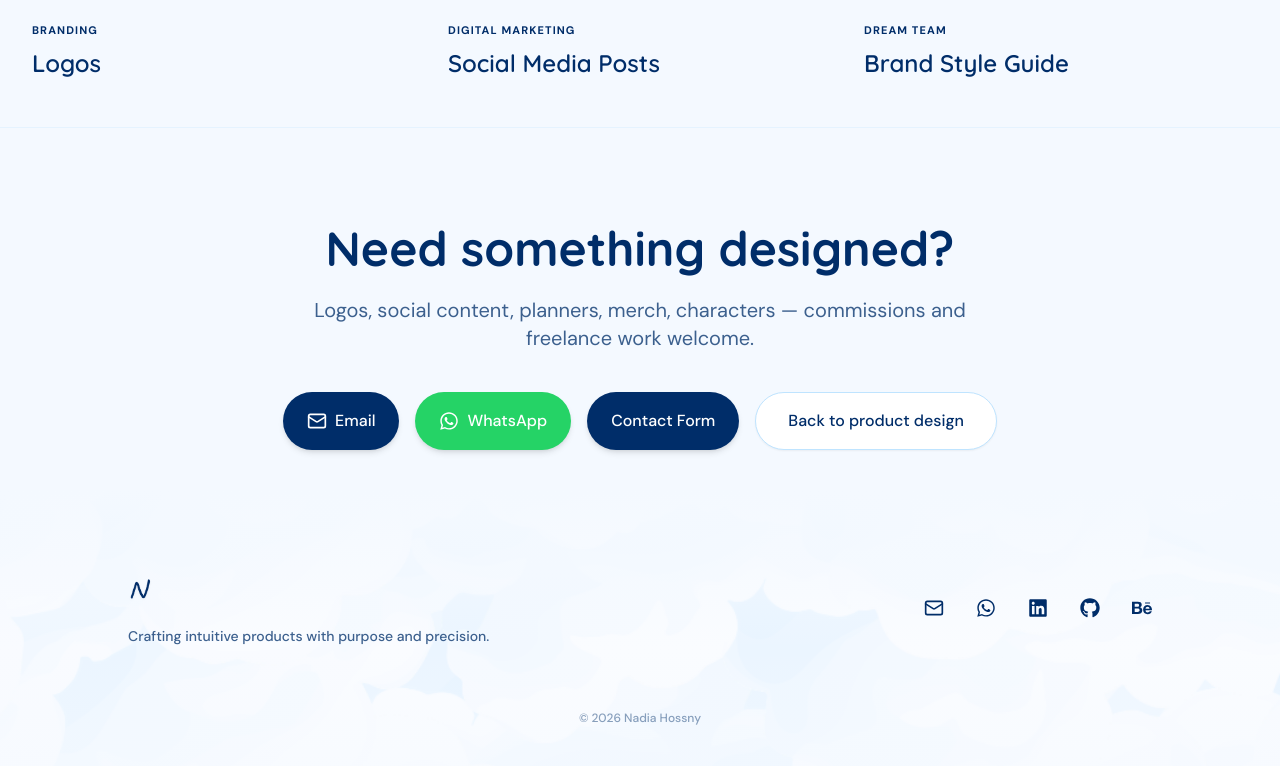
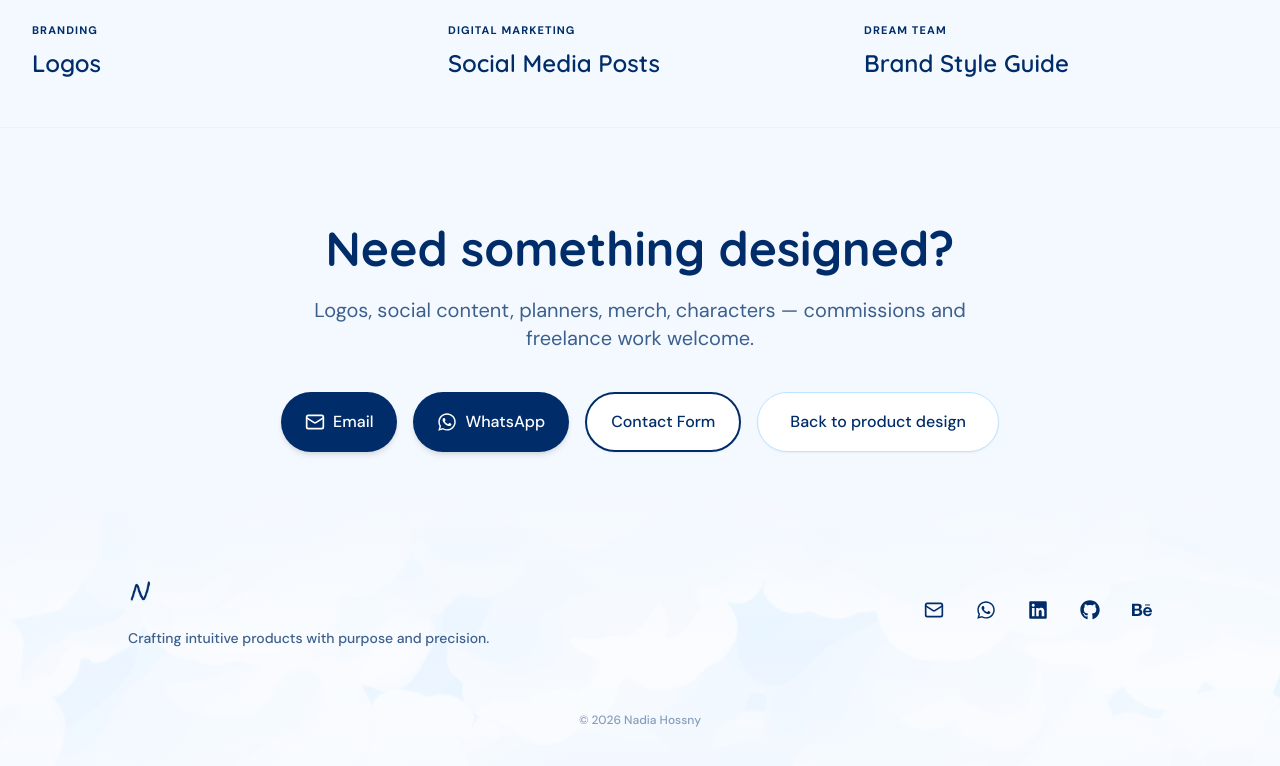
Before and after one commit to nadiahossny/nadiahossnyportfolio, a React (Vite) app: page /graphic-design in a window 1280 px wide. Shown: the part 1995-2761 px from the top of the page. Built offline with nearby package versions, Linux system fonts and the light colour scheme.

Commit message:
UI: Change WhatsApp button colors to match site branding

```diff
--- a/public/graphic-design-portfolio.html
+++ b/public/graphic-design-portfolio.html
@@ -164,7 +164,7 @@
   </div>
 </nav>
 
-<a href="https://wa.me/201234567890?text=Hello!%20I'm%20reaching%20out%20from%20your%20graphic%20design%20portfolio." target="_blank" rel="noopener" style="position:fixed; bottom:22px; right:22px; z-index:100; background:#25D366; color:#fff; width:56px; height:56px; border-radius:50%; display:flex; align-items:center; justify-content:center; box-shadow:0 8px 20px -6px rgba(0,0,0,0.4); font-family:'Inter', sans-serif; font-weight:700; font-size:11px; text-align:center; text-decoration:none; transition: transform 0.2s ease;" title="WhatsApp">WA</a>
+<a href="https://wa.me/201234567890?text=Hello!%20I'm%20reaching%20out%20from%20your%20graphic%20design%20portfolio." target="_blank" rel="noopener" style="position:fixed; bottom:22px; right:22px; z-index:100; background:var(--headline-color); color:#fff; width:56px; height:56px; border-radius:50%; display:flex; align-items:center; justify-content:center; box-shadow:0 8px 20px -6px rgba(0,0,0,0.4); font-family:'Inter', sans-serif; font-weight:700; font-size:11px; text-align:center; text-decoration:none; transition: transform 0.2s ease;" title="WhatsApp">WA</a>
 
 <header class="hero">
   <div class="wrap">
--- a/src/pages/Services.tsx
+++ b/src/pages/Services.tsx
@@ -259,10 +259,10 @@ export default function Services() {
             <a href="mailto:nadiahossny426@gmail.com?subject=Inquiry from Portfolio: Graphic Design" className="inline-flex items-center gap-2 px-6 py-4 bg-cta text-white rounded-full font-medium hover:bg-cta/90 transition-all shadow-md">
               <Mail className="w-5 h-5" /> Email
             </a>
-            <a href="https://wa.me/201234567890?text=Hello!%20I'm%20reaching%20out%20from%20your%20graphic%20design%20portfolio." target="_blank" rel="noopener noreferrer" className="inline-flex items-center gap-2 px-6 py-4 bg-[#25D366] text-white rounded-full font-medium hover:bg-[#20B858] transition-all shadow-md">
+            <a href="https://wa.me/201234567890?text=Hello!%20I'm%20reaching%20out%20from%20your%20graphic%20design%20portfolio." target="_blank" rel="noopener noreferrer" className="inline-flex items-center gap-2 px-6 py-4 bg-headline text-white rounded-full font-medium hover:bg-headline/90 transition-all shadow-md">
               <FaWhatsapp className="w-5 h-5" /> WhatsApp
             </a>
-            <a href="/#contact" className="inline-flex items-center gap-2 px-6 py-4 bg-headline text-white rounded-full font-medium hover:bg-headline/90 transition-all shadow-md">
+            <a href="/#contact" className="inline-flex items-center gap-2 px-6 py-4 bg-white text-headline border-2 border-headline rounded-full font-medium hover:bg-cloud/50 transition-all shadow-sm">
               Contact Form
             </a>
             <Link to="/" className="inline-flex items-center gap-2 px-8 py-4 bg-white text-headline border border-cloud rounded-full font-medium hover:bg-background transition-all shadow-sm">
```
